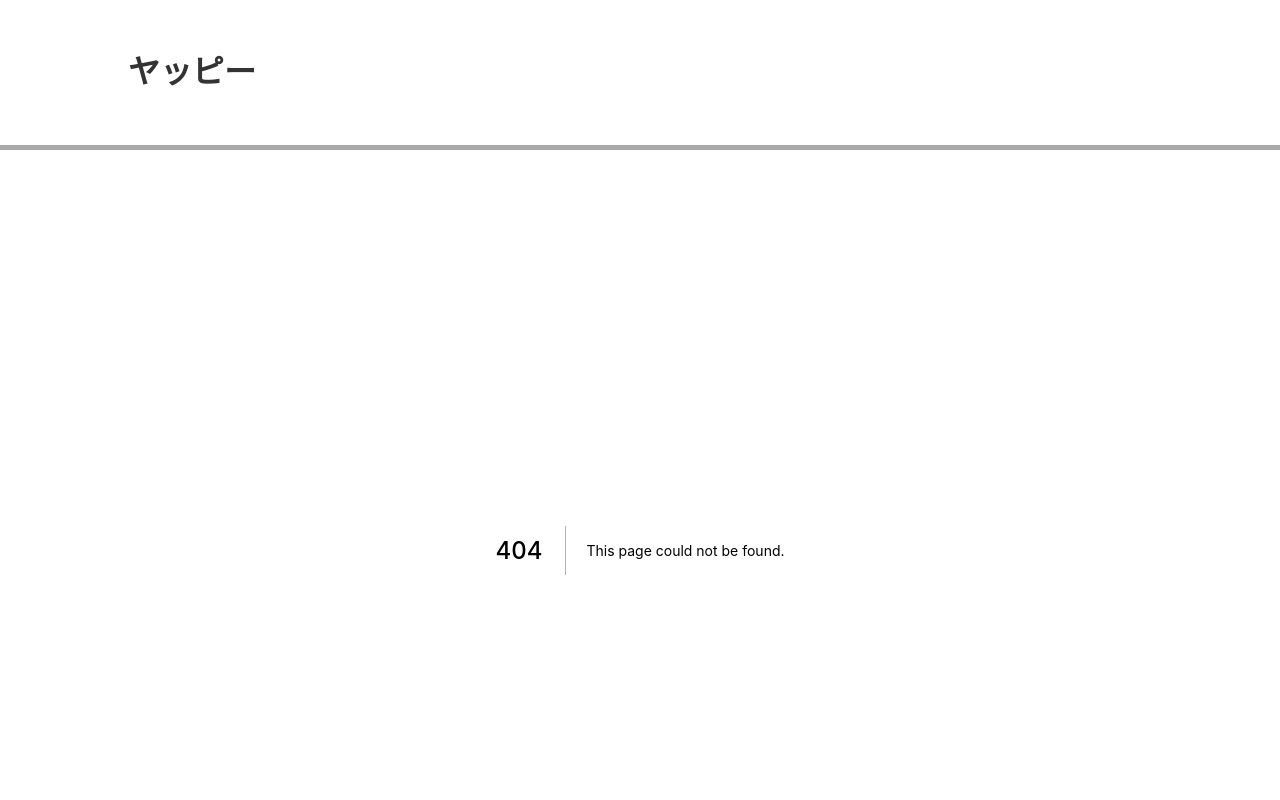
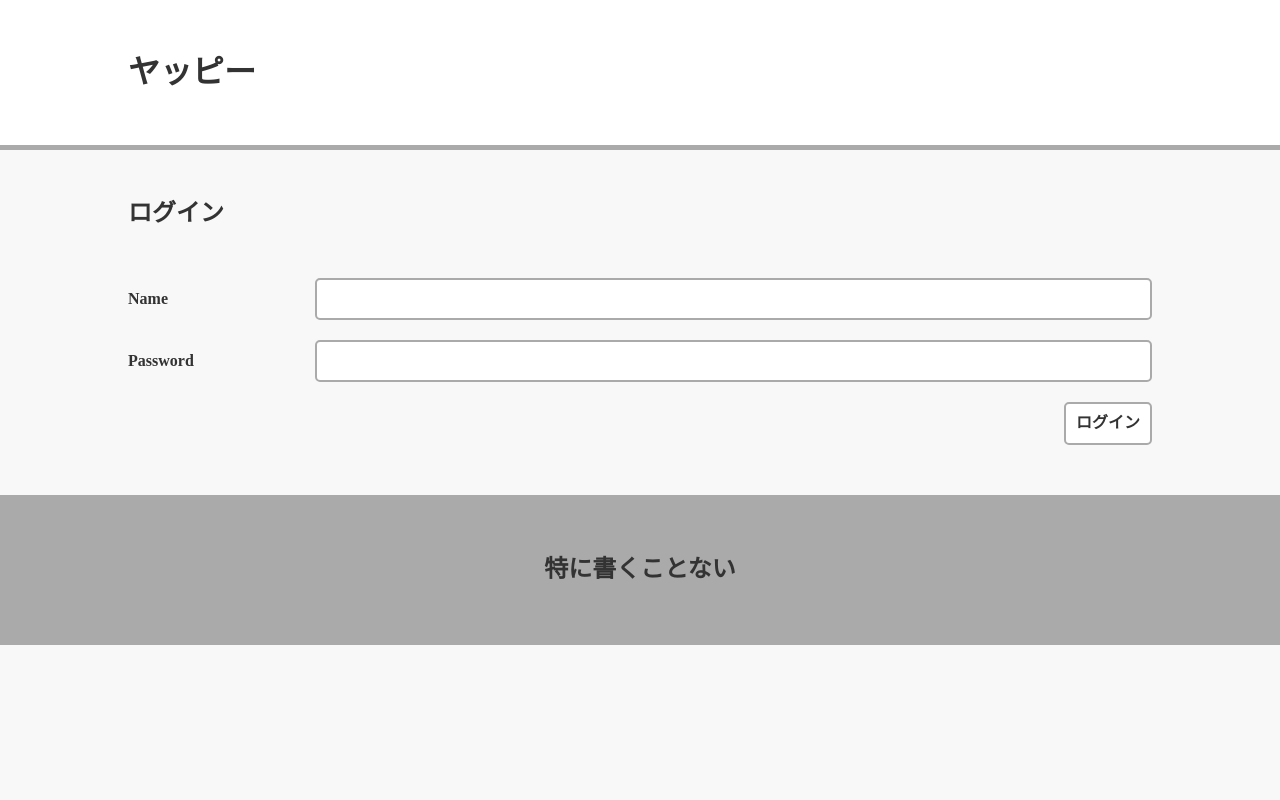
Before and after one commit to YahiroRyo/blog_v2, a Next.js app in the folder client/: page /admin/login in a window 1280 px wide. Before the commit this address had no page. Shown: the top 800 px of the page. Built offline with nearby package versions, Linux system fonts and the light colour scheme; a web font is replaced by a local one.

Commit message:
ログイン画面作った

```diff
--- /dev/null
+++ b/client/pages/admin/login.tsx
@@ -0,0 +1,27 @@
+import { useState } from "react";
+import styles from "../../styles/pages/admin/Login.module.scss";
+import FormInput from "../../components/commons/FormInput";
+import Input from "../../components/commons/Input";
+import Str from "../../utils/str";
+import Title from "../../components/commons/Title";
+
+const Login = () => {
+    const handleSubmit = (e: React.FormEvent<HTMLFormElement>) => {
+        e.preventDefault();
+    }
+    const [name, setName] = useState("");
+    const [password, setPassword] = useState("");
+
+    return (
+        <>
+            <Title className={Str.joinClassName(styles.title, "inner")}>ログイン</Title>
+            <form className={Str.joinClassName(styles.form, "inner")} onSubmit={handleSubmit}>
+                <FormInput className={styles.form__input} onChange={(e) => setName(e.target.value)} name="Name"></FormInput>
+                <FormInput className={styles.form__input} onChange={(e) => setPassword(e.target.value)} name="Password" type="password"></FormInput>
+                <Input className={styles.form__submit} type="button">ログイン</Input>
+            </form>
+        </>
+    )
+}
+
+export default Login;
--- /dev/null
+++ b/client/styles/pages/admin/Login.module.scss
@@ -0,0 +1,14 @@
+.form {
+    margin-top: 50px;
+    margin-bottom: 50px;
+    &__input {
+        margin-bottom: 20px;
+    }
+    &__submit {
+        display: block;
+        margin-left: auto;
+    }
+}
+.title {
+    margin-top: 50px;
+}
```
